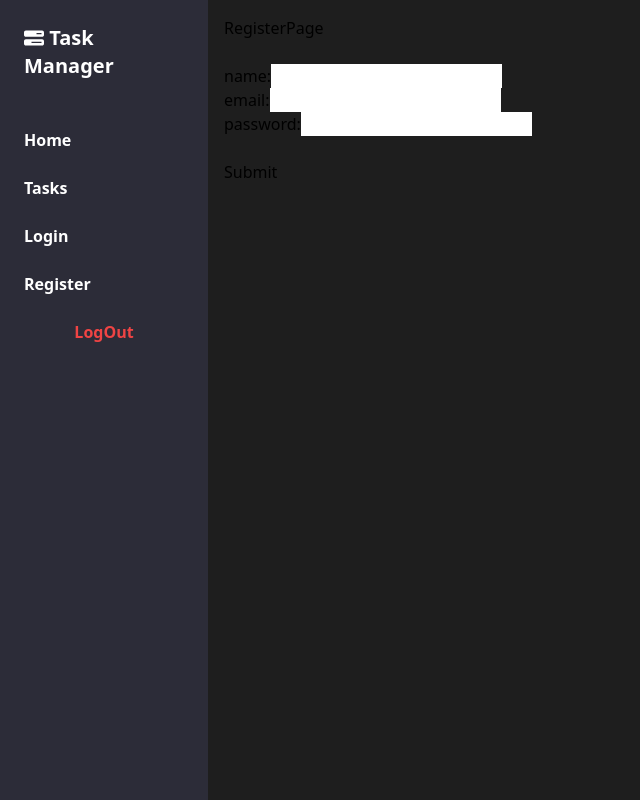
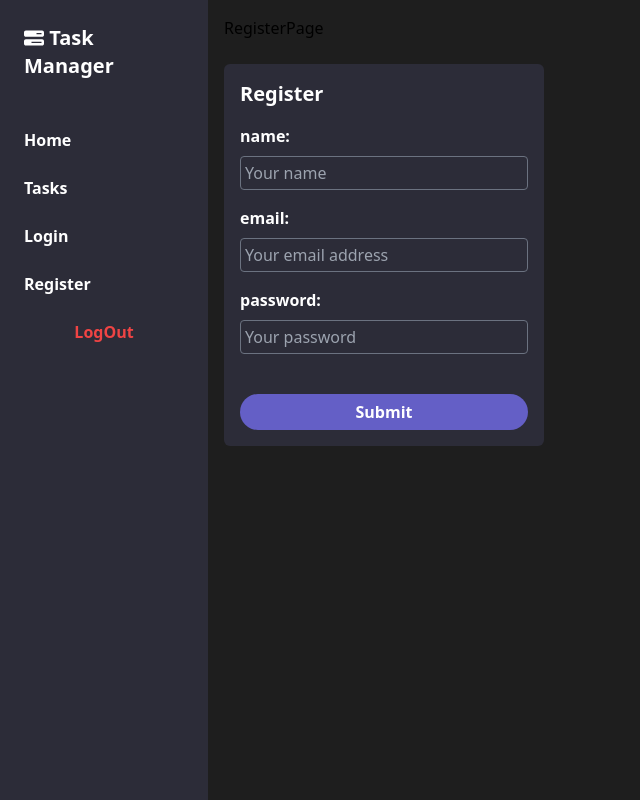
Before and after one commit to mostafa-meerzad/Task-Manager-fullstack, a React (Vite) app in the folder frontend/: page /register in a window 1280 px wide. Shown: the whole page, without its empty margins (0-640 px from the left). Built offline with nearby package versions, Linux system fonts and the light colour scheme.

Commit message:
Frontend: Style Login and Register

```diff
--- a/frontend/src/components/auth/Login.jsx
+++ b/frontend/src/components/auth/Login.jsx
@@ -1,10 +1,10 @@
-import { useForm } from "react-hook-form";
+import {useForm} from "react-hook-form";
 
 const Login = () => {
     const {
         register,
         handleSubmit,
-    formState: { errors },
+        formState: {errors},
     } = useForm();
 
     const onSubmit = async (data) => {
@@ -22,26 +22,32 @@ const Login = () => {
             const token = await response.json();
             localStorage.setItem("token", token);
             console.log("Logged in successfully!, token saved: ", token);
-      }
-      catch (error) {
+        } catch (error) {
             console.error("Login failed, ", error.message);
             alert(error.message);
         }
     };
     return (
-    <form onSubmit={handleSubmit(onSubmit)}>
-      <div className="flex justify-start items-center">
-        <label htmlFor={"email"}>email: </label>
-        <input type="text" id="email" {...register("email", {required:"Email is required"})} />
-        {errors.email && <span> {errors.email.message}</span>}
+        <form onSubmit={handleSubmit(onSubmit)}
+              className={"flex flex-col gap-4 justify-center items-start p-4 bg-[#2C2C38] text-white w-80  rounded-md"}>
+            <h3 className={"text-xl font-bold"}>Login</h3>
+            <div className="flex flex-col gap-2 w-full items-start">
+                <label htmlFor={"email"} className={"font-semibold"}>Email: </label>
+                <input type="text" id="email" {...register("email", {required: "Email is required"})}
+                       className={`w-full bg-inherit  border rounded p-1 ${errors.email ? "border-red-400" : "border-gray-500"}`}
+                       placeholder={"Your email address"}/>
+                {errors.email && <span className={"text-red-400 text-sm"}> {errors.email.message}</span>}
             </div>
-      <div className="flex justify-start items-center">
-        <label htmlFor={"password"}>password: </label>
-        <input type="password" id="password" {...register("password", {required:"Password is required"})} />
-        {errors.password && <span> {errors.password.message}</span>}
+            <div className="flex flex-col gap-2 w-full items-start">
+                <label htmlFor={"password"} className={"font-semibold"}>password: </label>
+                <input type="password" id="password" {...register("password", {required: "Password is required"})}
+                       className={`w-full bg-inherit  border rounded p-1 ${errors.password ? "border-red-400" : "border-gray-500"}`}
+                       placeholder={"Your password"}/>
+                {errors.password && <span className={"text-red-400 text-sm"}> {errors.password.message}</span>}
             </div>
             <br/>
-      <button type="submit">Submit</button>
+            <button type="submit" className={"bg-[#645FC6] w-full p-1.5 rounded-full font-bold m-auto -mt-4"}>Submit
+            </button>
         </form>
     );
 };
--- a/frontend/src/components/auth/Register.jsx
+++ b/frontend/src/components/auth/Register.jsx
@@ -1,17 +1,17 @@
-import { useForm } from "react-hook-form";
+import {useForm} from "react-hook-form";
 
 const Register = () => {
     const {
         register,
         handleSubmit,
-    formState: { errors },
+        formState: {errors},
     } = useForm();
 
     const onSubmit = async (data) => {
         try {
             const response = await fetch("/api/users/register", {
                 method: "POST",
-        headers: { "Content-Type": "application/json" },
+                headers: {"Content-Type": "application/json"},
                 body: JSON.stringify(data),
             });
 
@@ -32,37 +32,46 @@ const Register = () => {
         }
     };
     return (
-    <form onSubmit={handleSubmit(onSubmit)}>
-      <div className="flex justify-start items-center">
-        <label htmlFor="name">name: </label>
+        <form onSubmit={handleSubmit(onSubmit)}
+              className={"flex flex-col gap-4 justify-center items-start p-4 bg-[#2C2C38] text-white w-80  rounded-md"}>
+            <h3 className={"text-xl font-bold"}>Register</h3>
+            <div className="flex flex-col gap-2 w-full items-start">
+                <label htmlFor="name" className={"font-semibold"}>name: </label>
                 <input
                     type="text"
                     id="name"
-          {...register("name", { required: "Name is required" })}
+                    {...register("name", {required: "Name is required"})}
+                    className={`w-full bg-inherit  border rounded p-1 ${errors.name ? "border-red-400": "border-gray-500" }`}
+                    placeholder={"Your name"}
                 />
-        {errors.name && <span> {errors.name.message}</span>}
+                {errors.name && <span className={"text-red-400 text-sm"}> {errors.name.message}</span>}
             </div>
-      <div className="flex justify-start items-center">
-        <label htmlFor="email">email: </label>
+            <div className="flex flex-col gap-2 w-full items-start">
+                <label htmlFor="email" className={"font-semibold"}>email: </label>
                 <input
                     type="email"
                     id="email"
-          {...register("email", { required: "Name is required" })}
+                    {...register("email", {required: "Name is required"})}
+                    className={`w-full bg-inherit  border rounded p-1 ${errors.email ? "border-red-400": "border-gray-500" }`}
+                    placeholder={"Your email address"}
                 />
-        {errors.email && <span> {errors.email.message}</span>}
+                {errors.email && <span className={"text-red-400 text-sm"}> {errors.email.message}</span>}
             </div>
-      <div className="flex justify-start items-center">
-        <label htmlFor="password">password: </label>
+            <div className="flex flex-col gap-2 w-full items-start">
+                <label htmlFor="password" className={"font-semibold"}>password: </label>
                 <input
                     type="password"
                     id="password"
-          {...register("password", { required: "Name is required" })}
+                    {...register("password", {required: "Name is required"})}
+                    className={`w-full bg-inherit  border rounded p-1 ${errors.password ? "border-red-400": "border-gray-500" }`}
+                    placeholder={"Your password"}
                 />
-        {errors.password && <span> {errors.password.message}</span>}
+                {errors.password && <span className={"text-red-400 text-sm"}> {errors.password.message}</span>}
             </div>
 
-      <br />
-      <button type="submit">Submit</button>
+            <br/>
+            <button type="submit" className={"bg-[#645FC6] w-full p-1.5 rounded-full font-bold m-auto -mt-4"}>Submit
+            </button>
         </form>
     );
 };
```
Lines whose indentation alone changed are shown as unchanged.
